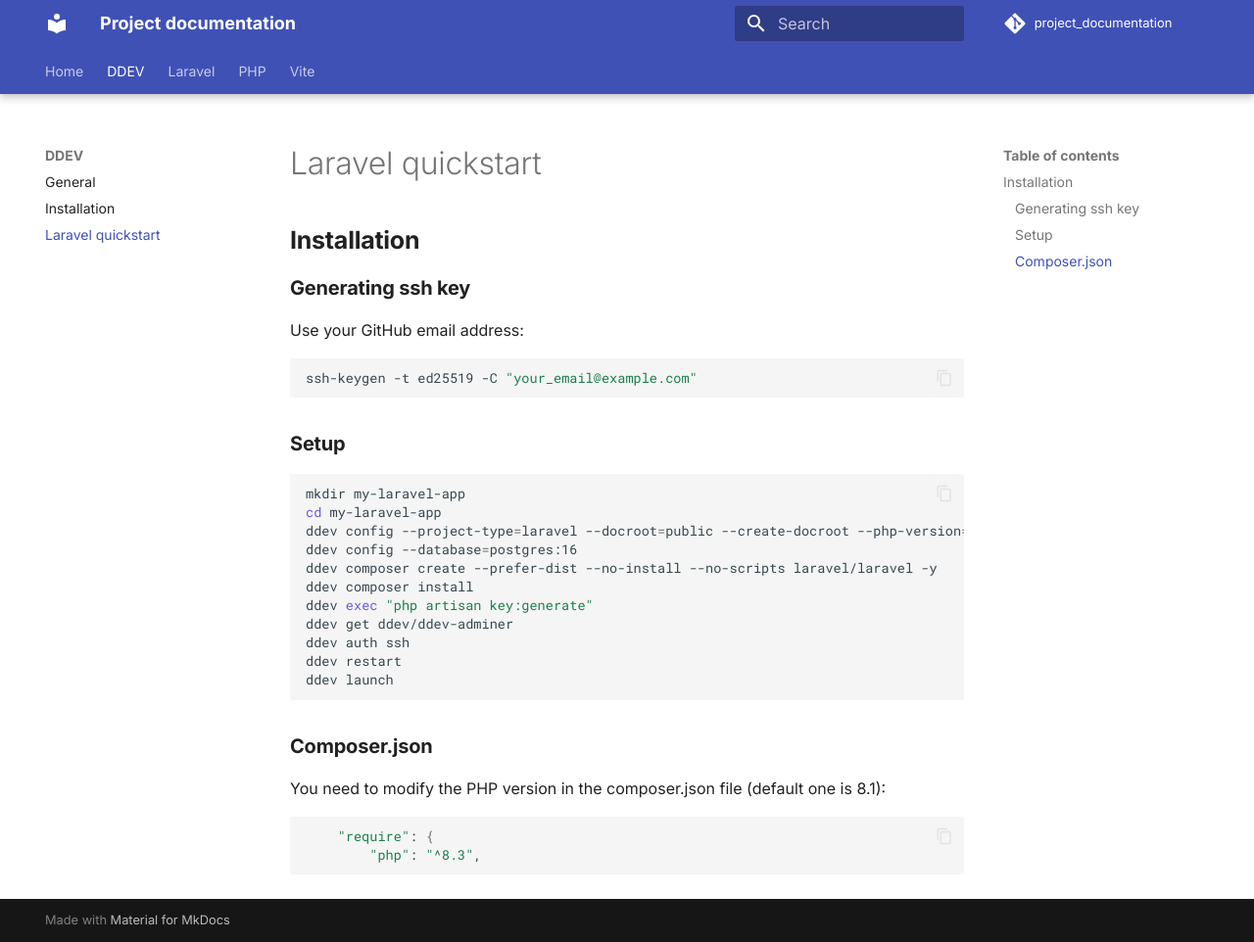
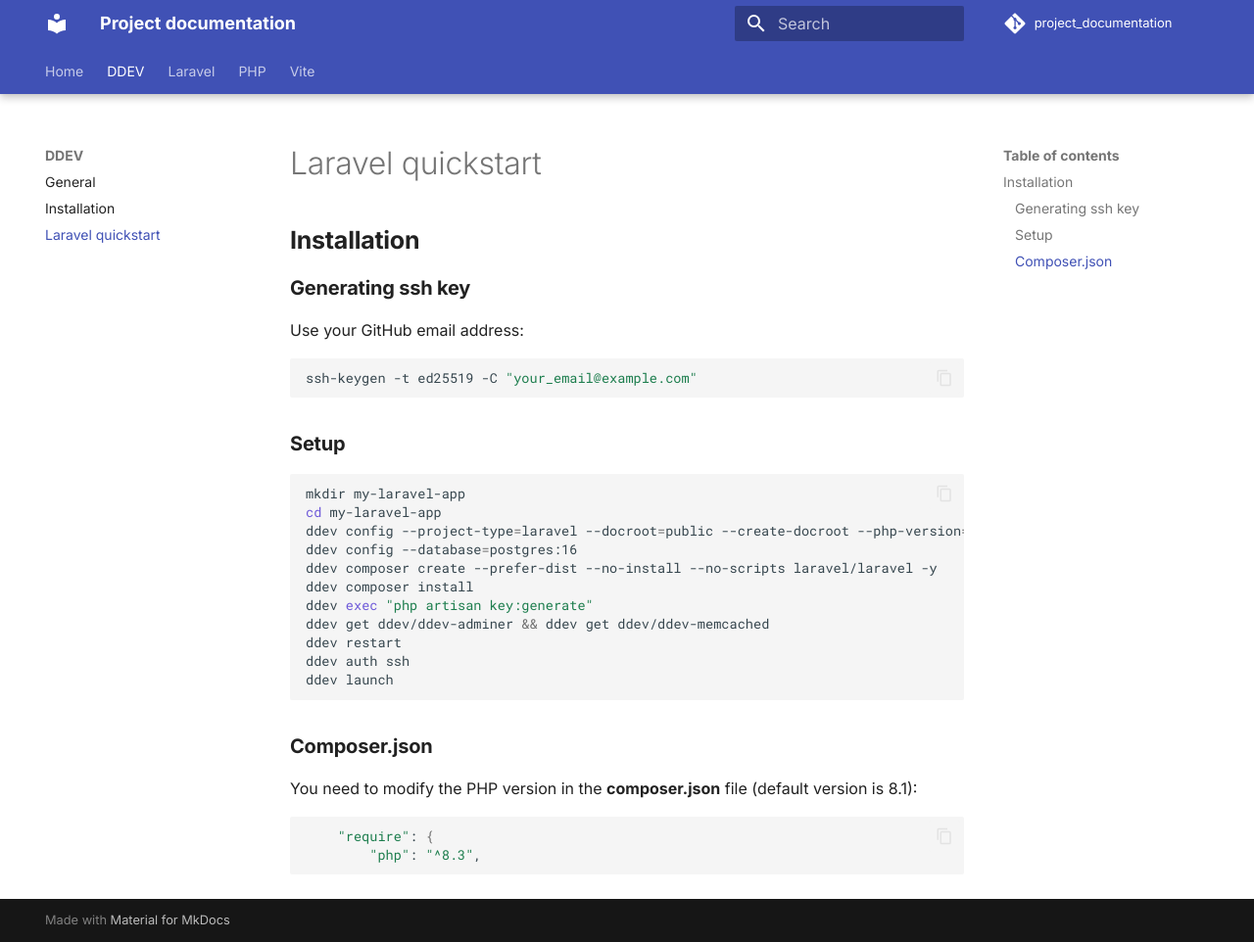
Before and after one commit to kitaah/project_documentation, an MkDocs documentation site: the page built from docs/DDEV/laravel-quickstart.md, in a window 1280 px wide and 962 px high. Shown: the whole window at 98% size. Built offline with MkDocs 1.6.1 and Material for MkDocs 9.7.7, drawn with Linux system fonts in a browser that asks for light colours; comment, search, counter and statistics services are not loaded.

Commit message:
Changing information about Laravel quickstart (memchaed)

````diff
--- a/docs/DDEV/laravel-quickstart.md
+++ b/docs/DDEV/laravel-quickstart.md
@@ -17,13 +17,13 @@
 ddev composer create --prefer-dist --no-install --no-scripts laravel/laravel -y
 ddev composer install
 ddev exec "php artisan key:generate"
-ddev get ddev/ddev-adminer
+ddev get ddev/ddev-adminer && ddev get ddev/ddev-memcached
+ddev restart
 ddev auth ssh
-ddev restart
 ddev launch
 ```
 ### **Composer.json**
-You need to modify the PHP version in the composer.json file (default one is 8.1):
+You need to modify the PHP version in the **composer.json** file (default version is 8.1):
 ```sh
     "require": {
         "php": "^8.3",
````
Also changed, not shown: site/DDEV/laravel-quickstart/index.html, site/search/search_index.json, 1 other file.
